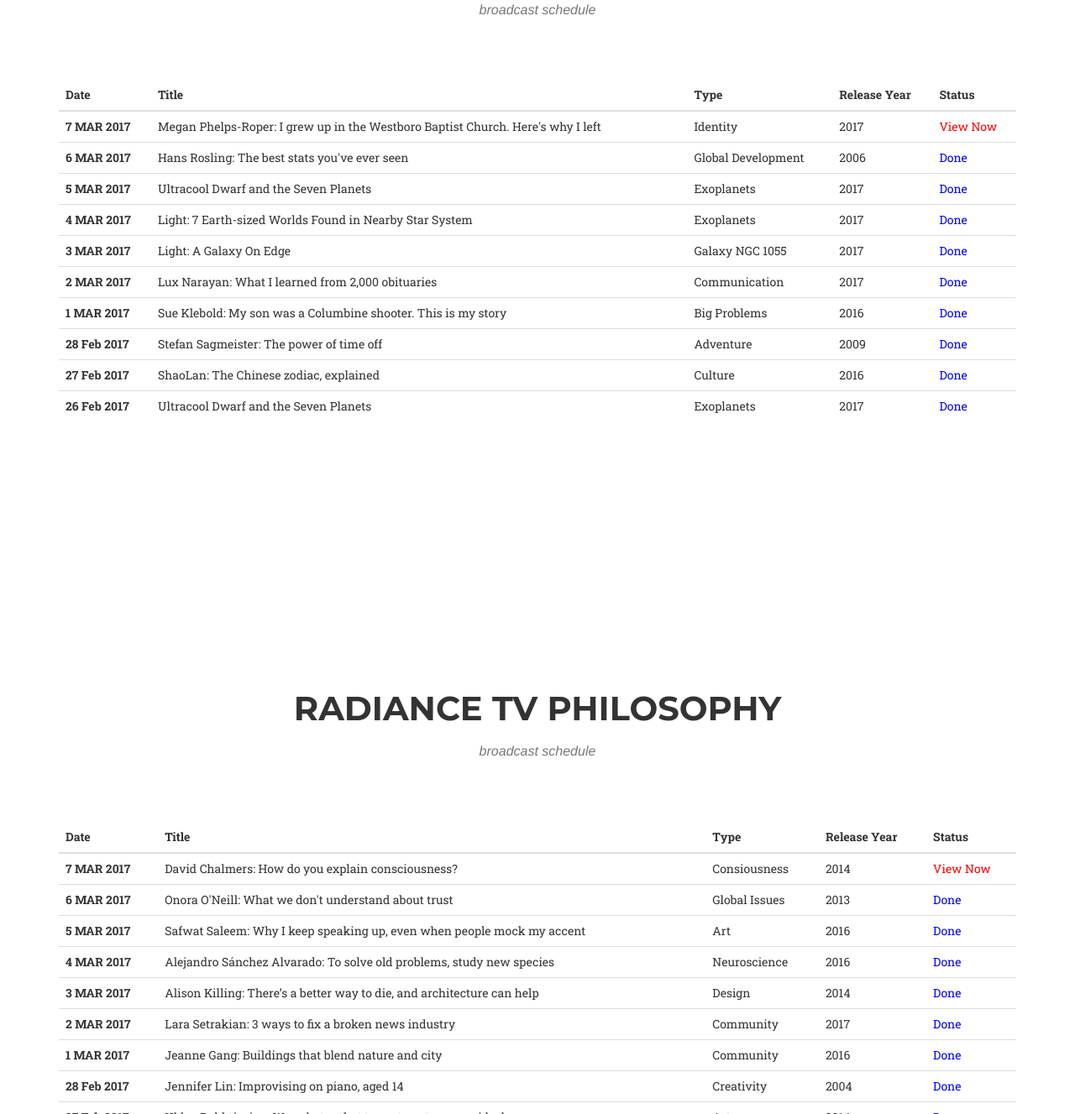
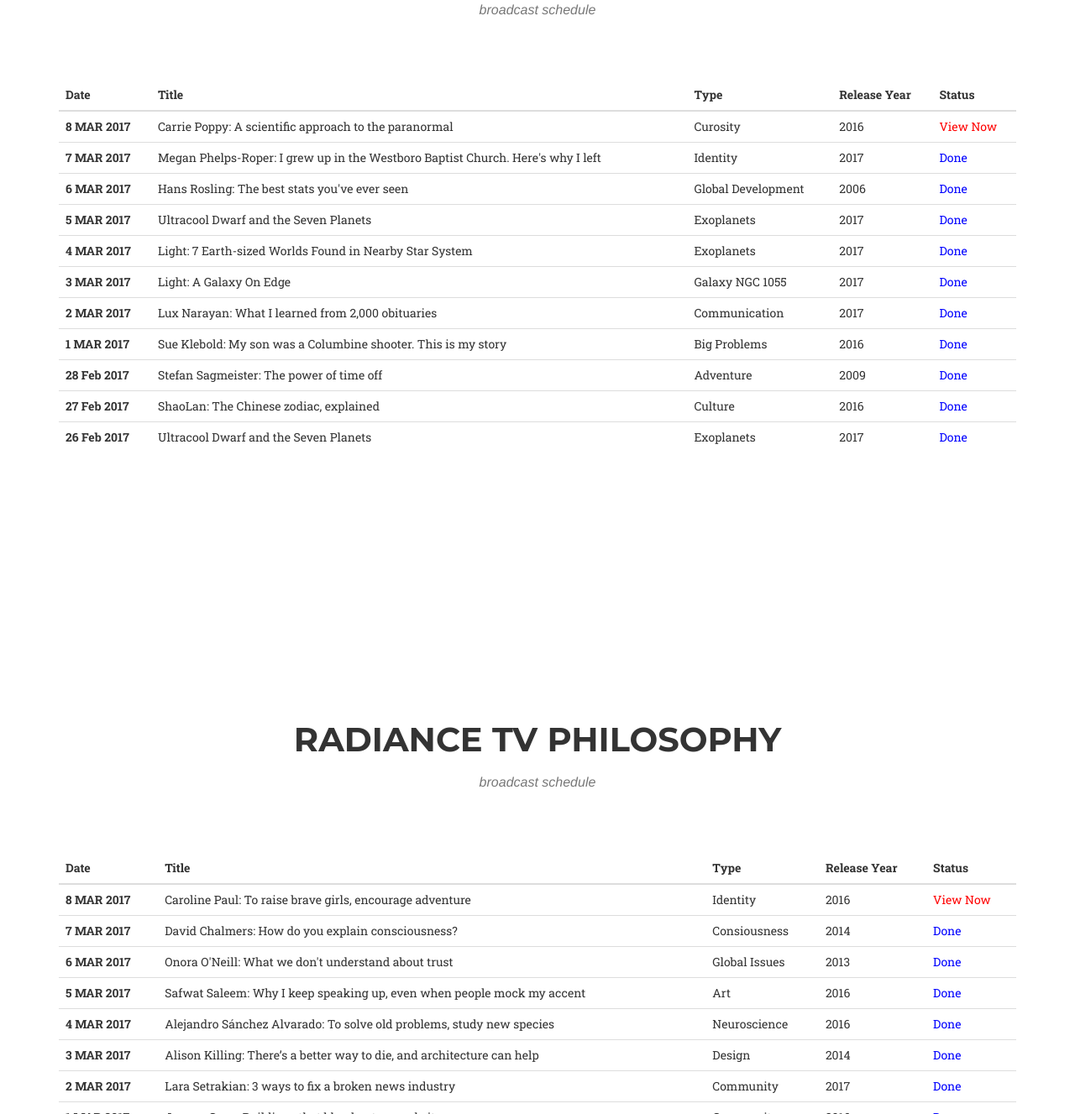
Before and after one commit to prashantdawar/rtv, a plain HTML site: page index.html in a window 1280 px wide. Shown: the part 969-2296 px from the top of the page at 84% size. Drawn offline with nearby package versions, Linux system fonts and the light colour scheme; a web font is replaced by a local one.

Commit message:
march 8 2017

```diff
--- a/index.html
+++ b/index.html
@@ -126,11 +126,18 @@
                   </thead>
                   <tbody>
                   <tr>
+                      <th scope="row">8 MAR 2017</th>
+                      <td>Carrie Poppy: A scientific approach to the paranormal</td>
+                      <td>Curosity</td>
+                      <td>2016</td>
+                      <td><a onclick="showPlayer('/video/CarriePoppy_2016X-480p.mp4')" style='color: red'>View Now</a></td>
+                    </tr>
+                  <tr>
                       <th scope="row">7 MAR 2017</th>
                       <td>Megan Phelps-Roper: I grew up in the Westboro Baptist Church. Here's why I left</td>
                       <td>Identity</td>
                       <td>2017</td>
-                      <td><a onclick="showPlayer('/video/MeganPhelpsRoper_2017S-480p.mp4')" style='color: red'>View Now</a></td>
+                      <td style='color: blue'>Done</td>
                     </tr>
                   <tr>
                   	  <th scope="row">6 MAR 2017</th>
@@ -221,11 +228,18 @@
                   </thead>
                   <tbody>
                   <tr>
+                      <th scope="row">8 MAR 2017</th>
+                      <td>Caroline Paul: To raise brave girls, encourage adventure</td>
+                      <td>Identity</td>
+                      <td>2016</td>
+                      <td><a onclick="showPlayer('/video/CarolinePaul_2016W-480p.mp4')" style='color: red'>View Now</a></td>
+                    </tr>
+                  <tr>
                       <th scope="row">7 MAR 2017</th>
                       <td>David Chalmers: How do you explain consciousness?</td>
                       <td>Consiousness</td>
                       <td>2014</td>
-                      <td><a onclick="showPlayer('/video/DavidChalmers_2014-480p.mp4')" style='color: red'>View Now</a></td>
+                      <td style='color: blue'>Done</td>
                     </tr>
                   <tr>
                       <th scope="row">6 MAR 2017</th>
```
